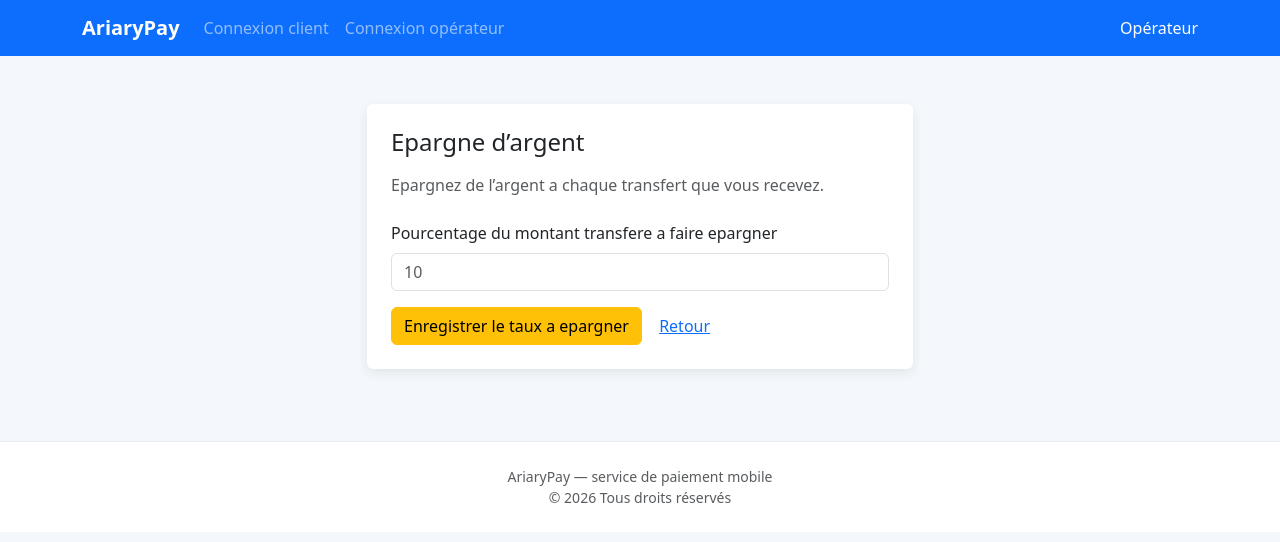
After one commit to mioraangela/Projet-Final-S4-Design, a CodeIgniter 4 app: the page made by app/Views/operations/epargne.php in a window 1280 px wide. The commit adds this page. Shown: the top 542 px of the page. Run offline with PHP 8.4 and a stand-in for CodeIgniter, Linux system fonts and the light colour scheme; the template is opened without the code that fills it, so the values that code supplies are empty; some libraries are stand-ins or nearby versions.

Commit message:
create saving

```diff
--- a/app/Models/OperationModel.php
+++ b/app/Models/OperationModel.php
@@ -63,6 +63,7 @@ class OperationModel extends Model
             $this->db->query("INSERT OR IGNORE INTO types_operation (nom) VALUES ('Dépôt')");
             $this->db->query("INSERT OR IGNORE INTO types_operation (nom) VALUES ('Retrait')");
             $this->db->query("INSERT OR IGNORE INTO types_operation (nom) VALUES ('Transfert')");
+            $this->db->query("INSERT OR IGNORE INTO types_operation (nom) VALUES ('Epargne')");
         }
     }
 
--- a/app/Models/TypeOperationModel.php
+++ b/app/Models/TypeOperationModel.php
@@ -38,6 +38,7 @@ class TypeOperationModel extends Model
         $this->insert(['nom' => 'Dépôt']);
         $this->insert(['nom' => 'Retrait']);
         $this->insert(['nom' => 'Transfert']);
+
     }
 
     public function getTypesOperations(): array
--- a/app/Views/client/accueil.php
+++ b/app/Views/client/accueil.php
@@ -27,6 +27,7 @@
                     <a href="/depot" class="btn btn-outline-primary">Dépôt d’argent</a>
                     <a href="/retrait" class="btn btn-outline-warning">Retrait d’argent</a>
                     <a href="/transfert" class="btn btn-outline-secondary">Transfert d’argent</a>
+                    <a href="/epargne" class="btn btn-outline-info">Gérer l’épargne</a>
                     <a href="/historique" class="btn btn-outline-info">Historique des transactions</a>
                     <a href="/solde" class="btn btn-outline-success">Voir le solde</a>
                 </div>
--- /dev/null
+++ b/app/Views/operations/epargne.php
@@ -0,0 +1,20 @@
+<?= $this->include('partials/header') ?>
+<div class="row justify-content-center py-4">
+    <div class="col-md-6">
+        <div class="card">
+            <div class="card-body p-4">
+                <h1 class="h4 mb-3">Epargne d’argent</h1>
+                <p class="text-muted mb-4">Epargnez de l’argent a chaque transfert que vous recevez.</p>
+                <form method="post" action="/epargne">
+                    <div class="mb-3">
+                        <label for="pourcentage_epargne" class="form-label">Pourcentage du montant transfere a faire epargner</label>
+                        <input type="number" min="0" step="0.1" class="form-control" name="pourcentage_epargne" id="pourcentage_epargne" placeholder="10" required>
+                    </div>
+                    <button type="submit" class="btn btn-warning">Enregistrer le taux a epargner</button>
+                    <a href="/accueil" class="btn btn-link">Retour</a>
+                </form>
+            </div>
+        </div>
+    </div>
+</div>
+<?= $this->include('partials/footer') ?>
```
Also changed, not shown: app/Controllers/OperationController.php (+20 -0 lines), app/Database/Seeds/MobileMoneySeeder.php (+5 -2 lines), app/Views/operations/depot.php (line endings or trailing spaces), writable/database.sqlite3 (deleted).
